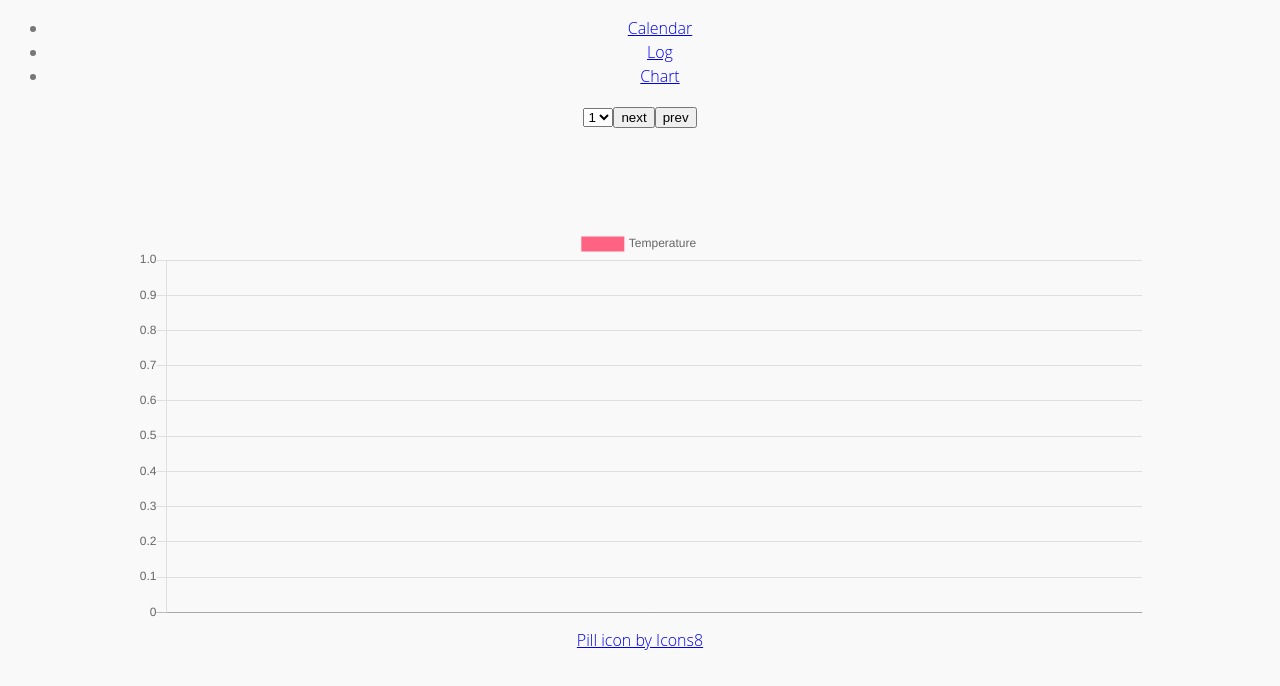
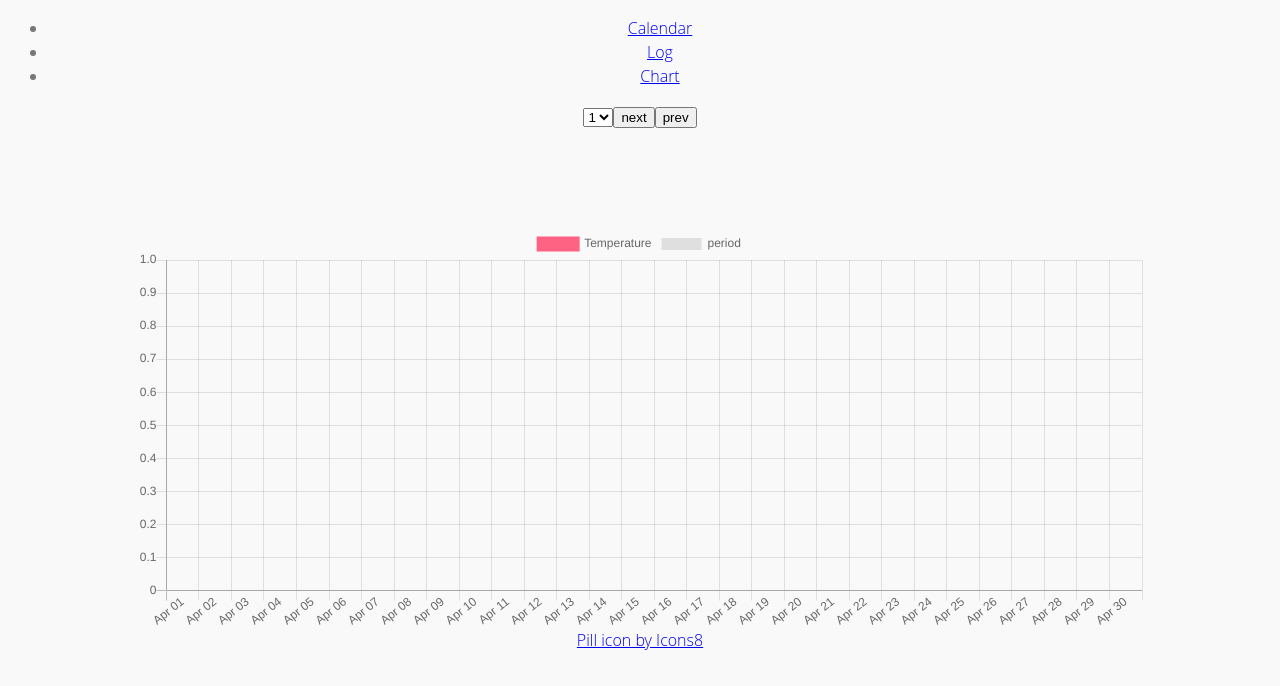
Before and after one commit to ykttl/calendar, a React (Create React App) app in the folder client/: page /chart in a window 1280 px wide. Shown: the top 686 px of the page. Built offline with nearby package versions, Linux system fonts and the light colour scheme.

Commit message:
working on Chart.js

```diff
--- a/client/src/components/Chart.js
+++ b/client/src/components/Chart.js
@@ -1,13 +1,17 @@
-import { Line } from 'react-chartjs-2';
-
+import { Line, Bar } from 'react-chartjs-2';
+import dateFns from 'date-fns';
 import React from 'react';
 
 class Chart extends React.Component {
+  // state = {
+  //   range: 1
+  // }  test;
+  // label;;
   state = {
-    range: 1
+    currentMonth: new Date(),
+    selectedDate: new Date()
   };
-  test;
-  label;
+
   componentDidUpdate(prevProps, prevState) {
     this.getData();
   }
@@ -28,22 +32,90 @@ class Chart extends React.Component {
       }
     });
 
-    console.log(this.test);
+    return this.test;
+  };
+  getPeriodData = () => {
+    const dataFromServer = JSON.parse(localStorage.getItem('data'));
+    if (!dataFromServer) {
+      return [];
+    }
+    //let arr = [];
+    this.test = dataFromServer.map(item => {
+      if (item.periodNew) {
+        return 38;
+      } else {
+        return null;
+      }
+    });
+
     return this.test;
   };
   getLabel = () => {
     const dataFromServer = JSON.parse(localStorage.getItem('data'));
-    if (!dataFromServer) {
-      return [];
-    }
+    console.log('server', dataFromServer);
+    const { currentMonth, selectedDate } = this.state;
+    const monthStart = dateFns.startOfMonth(currentMonth);
+    const monthEnd = dateFns.endOfMonth(monthStart);
 
-    this.label = dataFromServer.map(
-      item => item.date.slice(4, 7) + parseFloat(item.date.slice(8, 10))
-    );
+    const day = dateFns.format(monthStart, 'd');
+    console.log(day);
 
-    return this.label;
+    var result = dateFns.eachDay(monthStart, monthEnd);
+    const label = result.map(item => item.toString().slice(4, 10));
+    return label;
+    // const startDate = dateFns.startOfWeek(monthStart);
+    // const endDate = dateFns.endOfWeek(monthEnd);
+    // const dateFormat = 'D';
+    // const rows = [];
+    // let days = [];
+    // let day = startDate;
+    // let formattedDate = '';
+
+    // while (day <= endDate) {
+    //   console.log(day, endDate);
+    //   for (let i = 0; i < 7; i++) {
+    //     formattedDate = dateFns.format(day, dateFormat);
+
+    //     const cloneDay = day;
+    //     const dateID = day.toString().slice(0, 15);
+    //     const dateIDms = dateFns.format(day, 'x');
+    //     const dateIDnum = dateFns.format(day, 'YYYYMD');
+
+    //     days.push(day);
+
+    //     day = dateFns.addDays(day, 1);
+    //   }
+    //   rows.push(days);
+    //   days = [];
+    // }
+
+    // console.log('days', rows);
+
+    // end = false;
+    // return <div className="body">{rows}</div>;
+
+    // const dataFromServer = JSON.parse(localStorage.getItem('data'));
+    // if (!dataFromServer) {
+    //   return [];
+    // }
+
+    // this.label = dataFromServer.map(
+    //   item => item.date.slice(4, 7) + parseFloat(item.date.slice(8, 10))
+    // );
+
+    // return this.label;
   };
   render() {
+    var options = {
+      maintainAspectRatio: false,
+      scales: {
+        xAxes: [
+          {
+            barPercentage: 1.25
+          }
+        ]
+      }
+    };
     const data = {
       labels: this.getLabel(),
       datasets: [
@@ -53,10 +125,22 @@ class Chart extends React.Component {
           borderColor: 'rgb(255, 99, 132)',
           fill: false,
           data: this.getData(),
-          spanGaps: true
+          spanGaps: true,
+          type: 'line'
+        },
+        {
+          label: 'period',
+          data: this.getPeriodData(),
+
+          fillColor: 'rgba(220,220,220,0.5)',
+          strokeColor: 'rgba(220,220,220,0.8)',
+          highlightFill: 'rgba(220,220,220,0.75)',
+          highlightStroke: 'rgba(220,220,220,1)',
+          type: 'bar'
         }
       ]
     };
+
     return (
       <div>
         <select>
@@ -72,14 +156,7 @@ class Chart extends React.Component {
             paddingTop: '100px'
           }}
         >
-          <Line
-            data={data}
-            width={400}
-            height={400}
-            options={{
-              maintainAspectRatio: false
-            }}
-          />
+          <Bar data={data} width={400} height={400} options={options} />
         </div>
       </div>
     );
```
